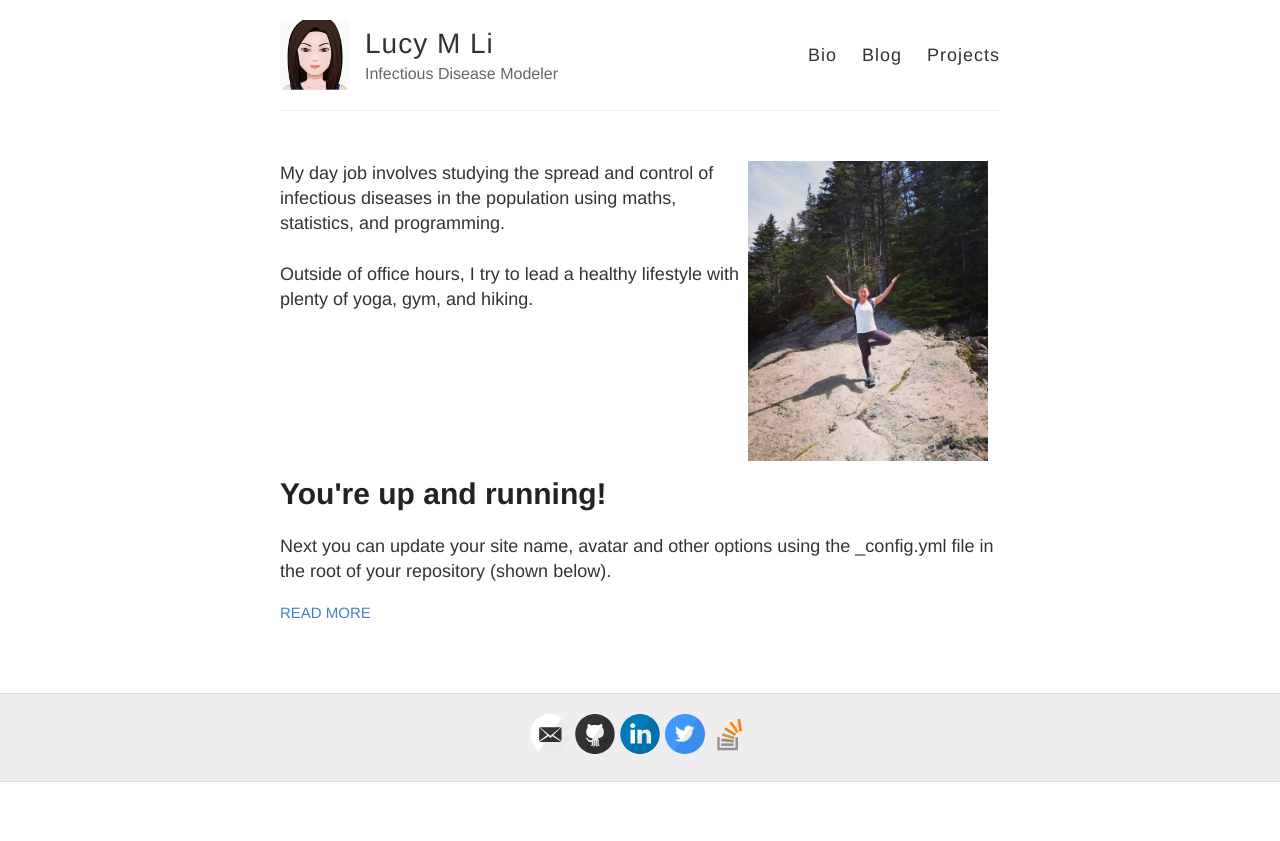
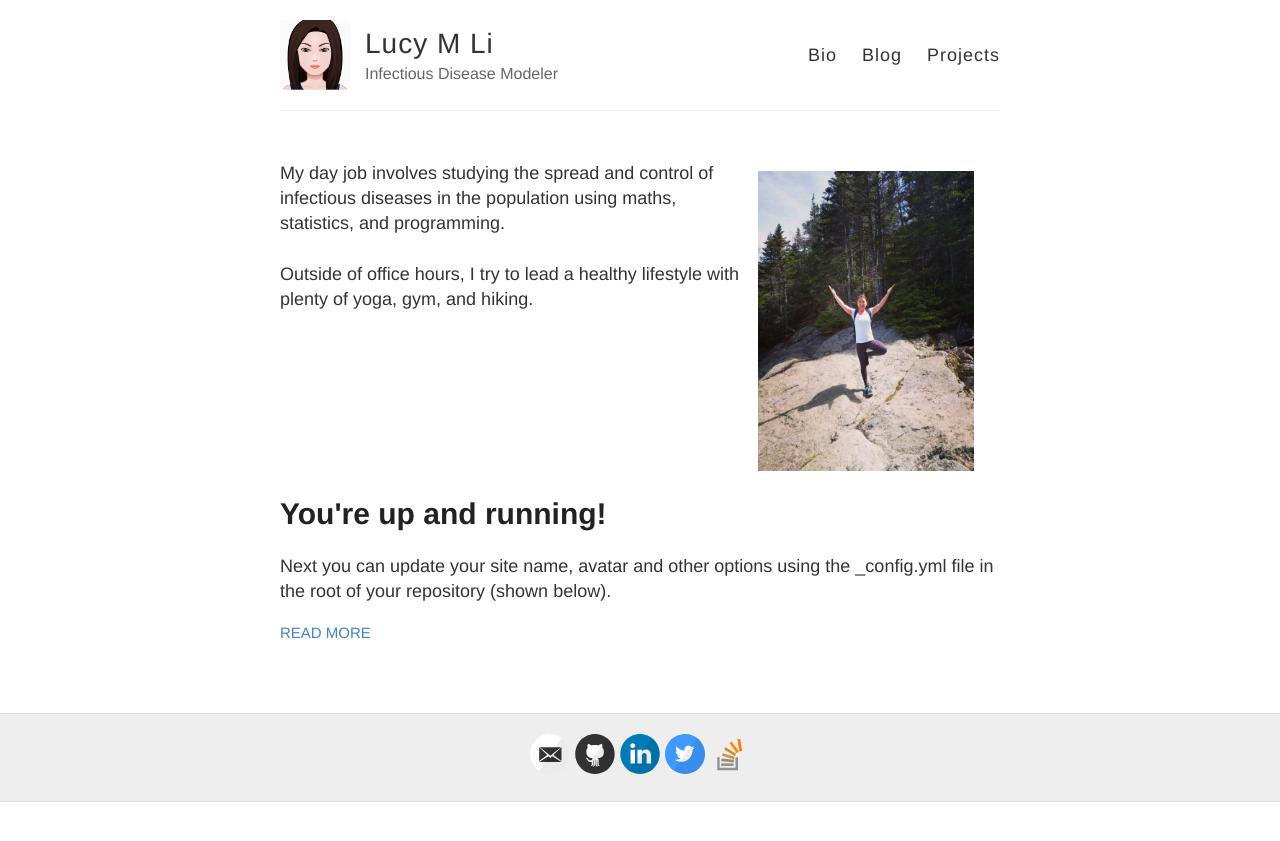
Before and after one commit to lucymli/lucymli.github.io, a Jekyll site: the page built from index.html, in a window 1280 px wide. Shown: the top 841 px of the page. Built offline with Jekyll 4.4.1, drawn with Linux system fonts in a browser that asks for light colours.

Commit message:
update layout

```diff
--- a/index.html
+++ b/index.html
@@ -10,7 +10,7 @@ layout: default
         Outside of office hours, I try to lead a healthy lifestyle with plenty of yoga, gym, and hiking.
     </div>
 
-    <div id="column2" style="float:left; margin:0;width:35%;">
+    <div id="column2" style="float:left; margin:10px;width:30%;">
         <img src="https://github.com/lucymli/lucymli.github.io/raw/master/images/treepose.jpg" width="240px" height="300px">
     </div>
 </div>
```
